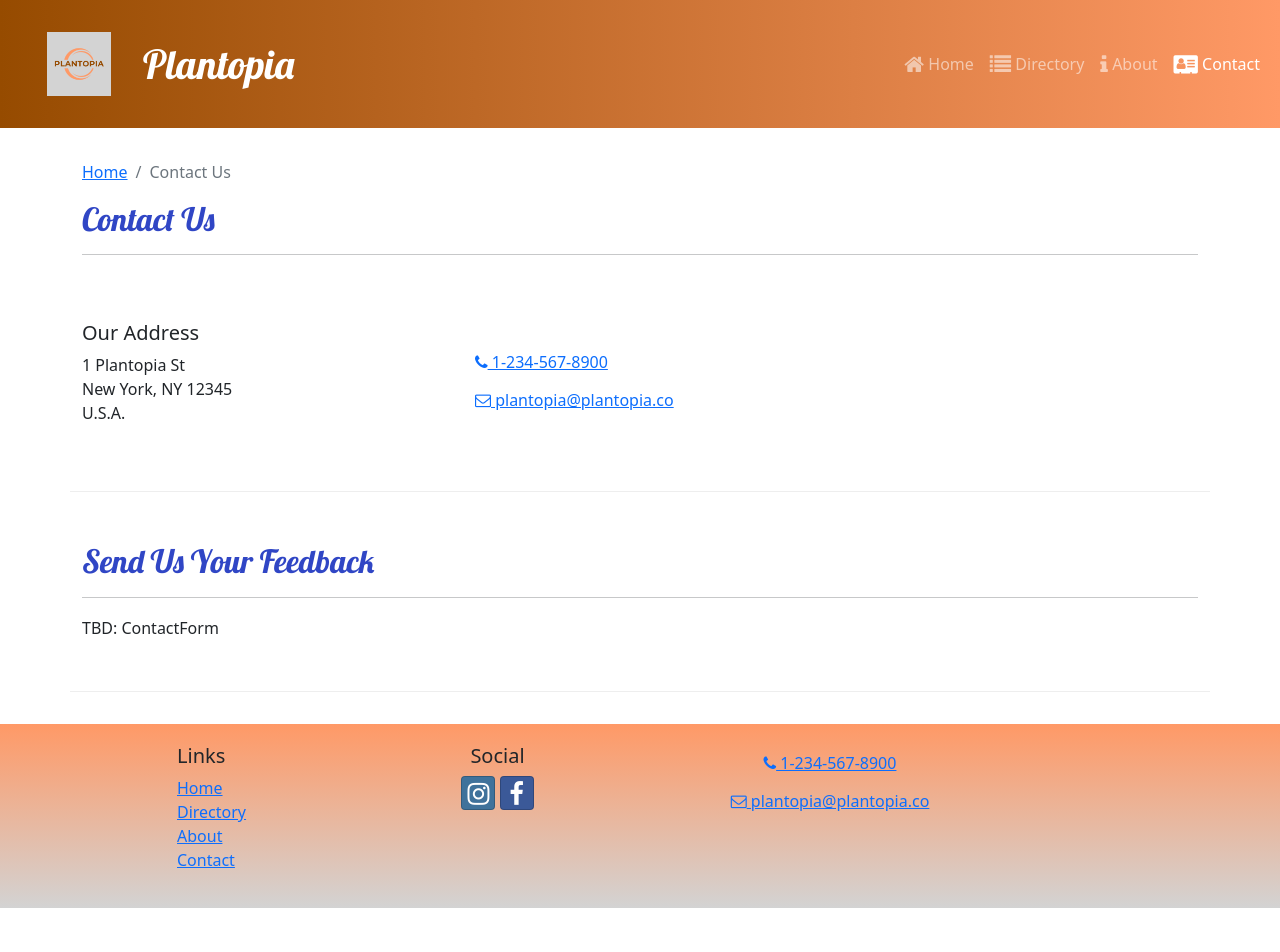
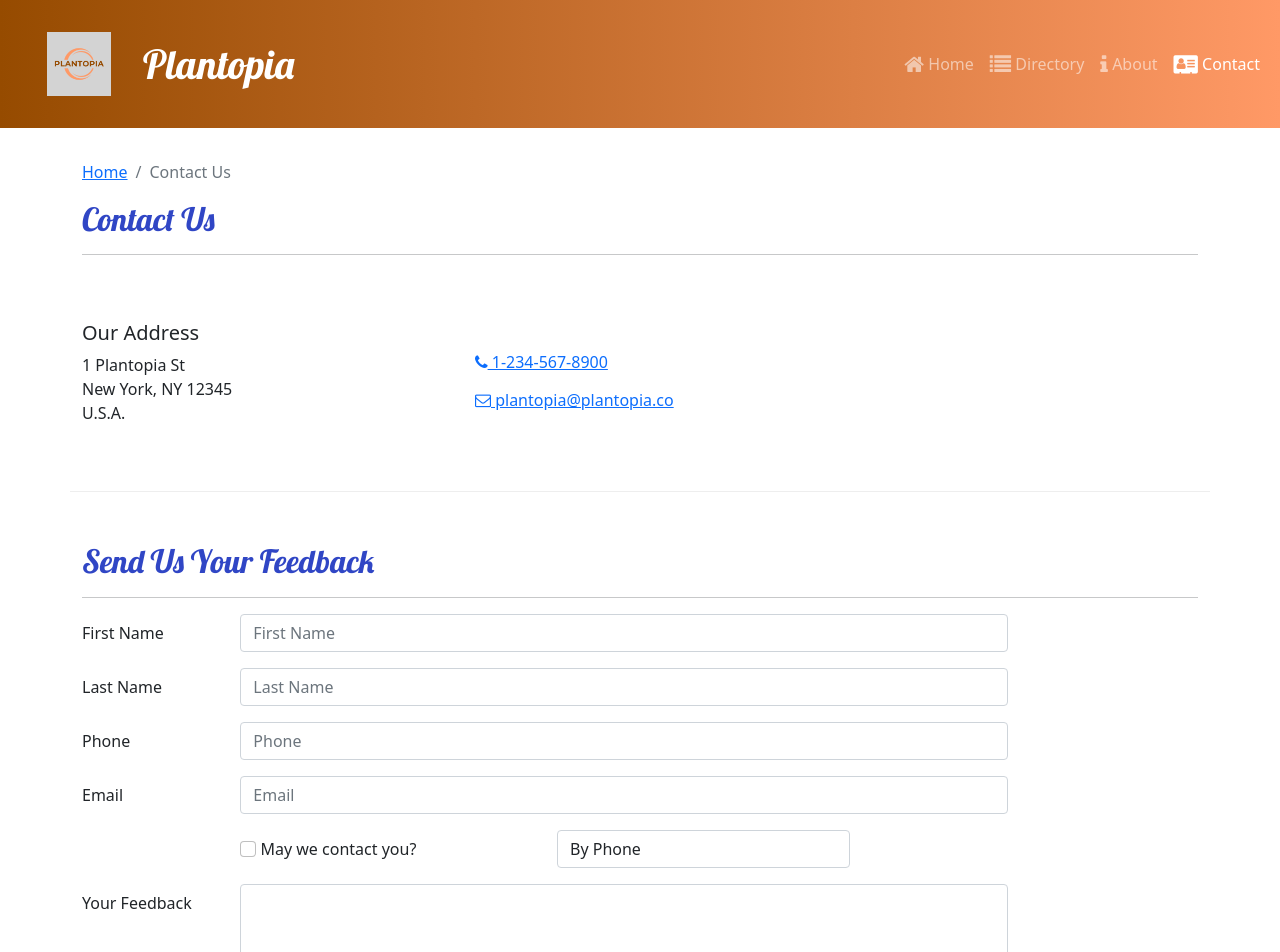
Before and after one commit to alexiscodes21/restaurant-reviews-site, a React (Create React App) app: page /contact in a window 1280 px wide. Shown: the top 952 px of the page. Before the commit the page ends 908 px from the top, so only its background shows below. Built offline with nearby package versions, Linux system fonts and the light colour scheme.

Commit message:
create contact form component and put into contact page

```diff
--- /dev/null
+++ b/src/components/ContactForm.js
@@ -0,0 +1,75 @@
+import { Button, Label, Col, FormGroup } from "reactstrap";
+import { Formik, Field, Form } from "formik";
+
+const ContactForm = () => {
+  return (
+    <Formik
+      initialValues={{
+        firstName: "",
+        lastName: "",
+        phoneNum: "",
+        email: "",
+        agree: false,
+        contactType: "By Phone",
+        feedback: "",
+      }}
+    >
+      <Form>
+        <FormGroup row>
+          <Label htmlFor="firstName" md="2">
+            First Name
+          </Label>
+          <Col md="10">
+            <Field name="firstName" placeholder="First Name" className="form-control" />
+          </Col>
+        </FormGroup>
+        <FormGroup row>
+          <Label htmlFor="lastName" md="2">
+            Last Name
+          </Label>
+          <Col md="10">
+            <Field name="lastName" placeholder="Last Name" className="form-control" />
+          </Col>
+        </FormGroup>
+        <FormGroup row>
+          <Label htmlFor="phoneNum" md="2">
+            Phone
+          </Label>
+          <Col md="10">
+            <Field name="phoneNum" placeholder="Phone" className="form-control" />
+          </Col>
+        </FormGroup>
+        <FormGroup row>
+          <Label htmlFor="email" md="2">
+            Email
+          </Label>
+          <Col md="10">
+            <Field name="email" placeholder="Email" type="email" className="form-control" />
+          </Col>
+        </FormGroup>
+        <FormGroup row>
+          <Label check md={{ size: 4, offset: 2 }}>
+            <Field name="agree" type="checkbox" className="form-check-input" /> May we contact you?
+          </Label>
+          <Col md="4">
+            <Field name="contactType" as="select" className="form-control">
+              <option>By Phone</option>
+              <option>By Email</option>
+            </Field>
+          </Col>
+        </FormGroup>
+        <FormGroup row>
+          <Label htmlFor="feedback" md="2">
+            Your Feedback
+          </Label>
+          <Col md="10">
+            <Field name="feedback" as="textarea" rows="12" className="form-control" />
+          </Col>
+        </FormGroup>
+        <FormGroup row></FormGroup>
+      </Form>
+    </Formik>
+  );
+};
+
+export default ContactForm;
--- a/src/pages/ContactPage.js
+++ b/src/pages/ContactPage.js
@@ -1,5 +1,6 @@
 import { Container, Col, Row } from "reactstrap";
 import SubHeader from "../components/SubHeader";
+import ContactForm from "../components/ContactForm";
 
 const ContactPage = () => {
   return (
@@ -31,7 +32,7 @@
           <h2>Send Us Your Feedback</h2>
           <hr />
         </Col>
-        <Col md="10">TBD: ContactForm</Col>
+        <Col md="10"><ContactForm /></Col>
       </Row>
     </Container>
   );
```
